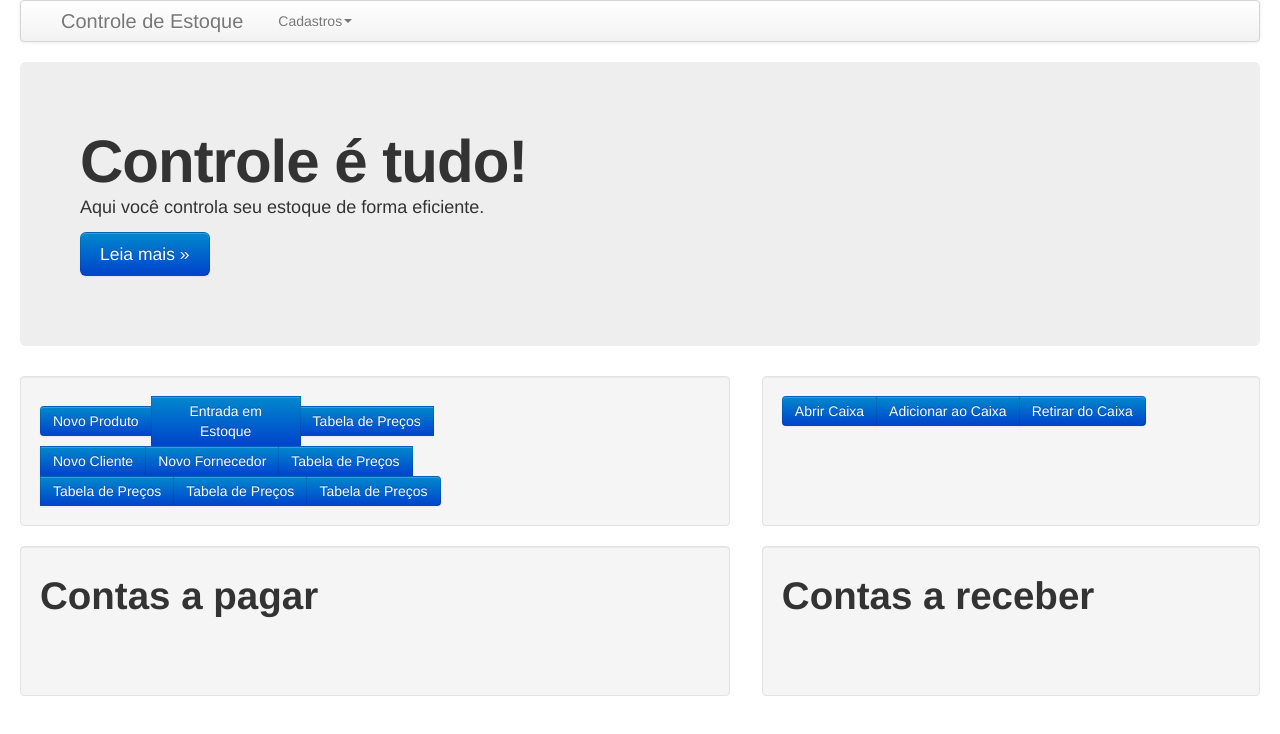
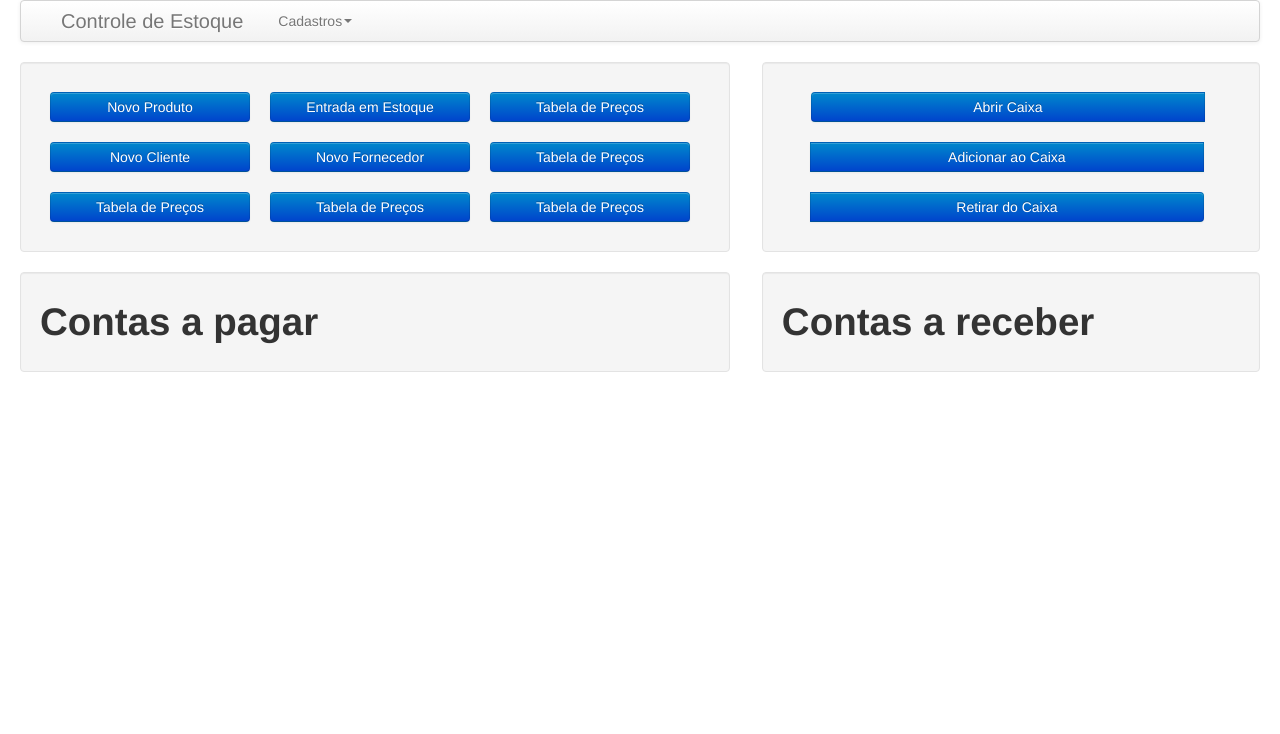
Before and after one commit to andrefelipecp/ControleEstoque, a plain HTML site: page index.html in a window 1280 px wide. Drawn offline with Linux system fonts and the light colour scheme.

Commit message:
alteracoes css

```diff
--- a/css/style.css
+++ b/css/style.css
@@ -1,3 +1,42 @@
+@media (min-width:980px) {
+    .menu button{
+       font-size: 14px;
+       margin: 10px;
+       max-width : 350px;
+       min-width : 200px;
+    }
+    .boxOpcoesCaixa div.centralizarDiv{
+       width : 400px;
+    }
+    .boxOpcoesCaixa button{
+       min-width : 100%;
+    }
+}
+@media (min-width:481px) and (max-width:979px) {
+   .menu button{
+       font-size: 12px;
+       margin: 10px;
+       max-width : 350px;
+       min-width : 100%;
+    }
+}
+@media (max-width:480px) {
+   .menu button{
+       font-size: 12px;
+       margin: 5px;
+       max-width : 350px;
+       min-width : 100%;
+    }
+}
+
+body {
+   min-width : 216px;
+}
+
+.centralizarDiv{
+    margin: 0 auto;
+}
+
 .menu{
 
 }
@@ -6,23 +45,11 @@
     white-space: normal;
 }
 
-.menu button{
-    max-width : 150px;
-    min-width : 50px;
-}
-
 .menu .boxAcoes{
-    min-height: 150px;
-}
-
-.menu .boxOpcoesCaixa{
-   min-height: 150px;
 }
 
 .menu .boxContasAPagar{
-    min-height: 150px;
 }
 
 .menu .boxContasAReceber{
-   min-height: 150px;
 }
--- a/index.html
+++ b/index.html
@@ -69,40 +69,31 @@
 				</div>
 
 			</div>
-			<div class="hero-unit">
-				<h1>
-					Controle é tudo!
-				</h1>
-				<p>
-					Aqui você controla seu estoque de forma eficiente.
-				</p>
-				<p>
-					<a class="btn btn-primary btn-large" href="#">Leia mais »</a>
-				</p>
-			</div>
 		</div>
 	</div>
 	<div class="row-fluid menu">
 		<div class="span7 well boxAcoes">
 	    	    <div class="btn-group">
+			<div style="margin: 0 auto;">
 				<button class="btn btn-primary">Novo Produto</button>
 				<button class="btn btn-primary">Entrada em Estoque</button>
 				<button class="btn btn-primary">Tabela de Preços</button>
-                <div class="clearfix"></div>
 				<button class="btn btn-primary">Novo Cliente</button>
 				<button class="btn btn-primary">Novo Fornecedor</button>
 				<button class="btn btn-primary">Tabela de Preços</button>
-                <div class="clearfix"></div>
 				<button class="btn btn-primary">Tabela de Preços</button>
 				<button class="btn btn-primary">Tabela de Preços</button>
 				<button class="btn btn-primary">Tabela de Preços</button>
 			</div>
 		    </div>
+		</div>
 		<div class="span5 well boxOpcoesCaixa">
+		    <div class="centralizarDiv">
 			<div class="btn-group">
 			    <button class="btn btn-primary">Abrir Caixa</button>
 			    <button class="btn btn-primary">Adicionar ao Caixa</button>
 			    <button class="btn btn-primary">Retirar do Caixa</button>
+			</div>
 		    </div>
 		</div>
 	</div>
```
Lines whose indentation alone changed are shown as unchanged.
